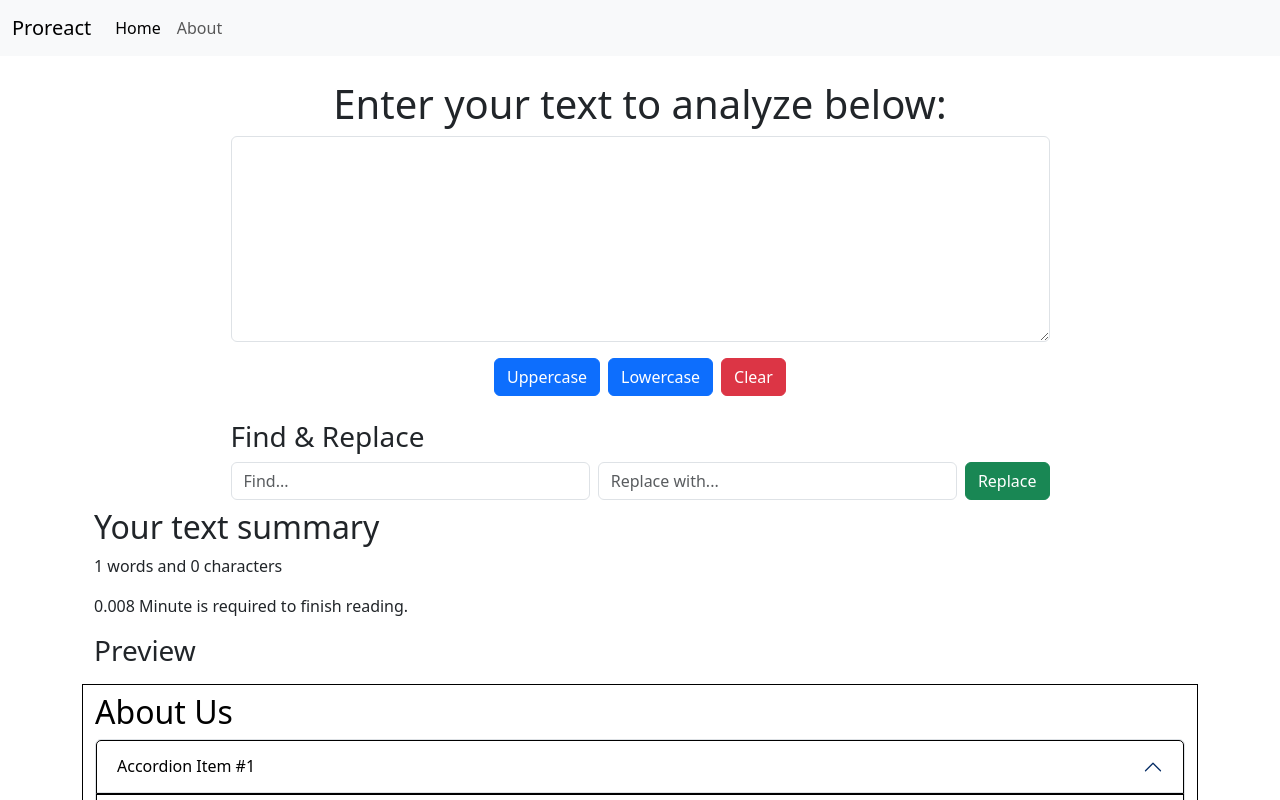
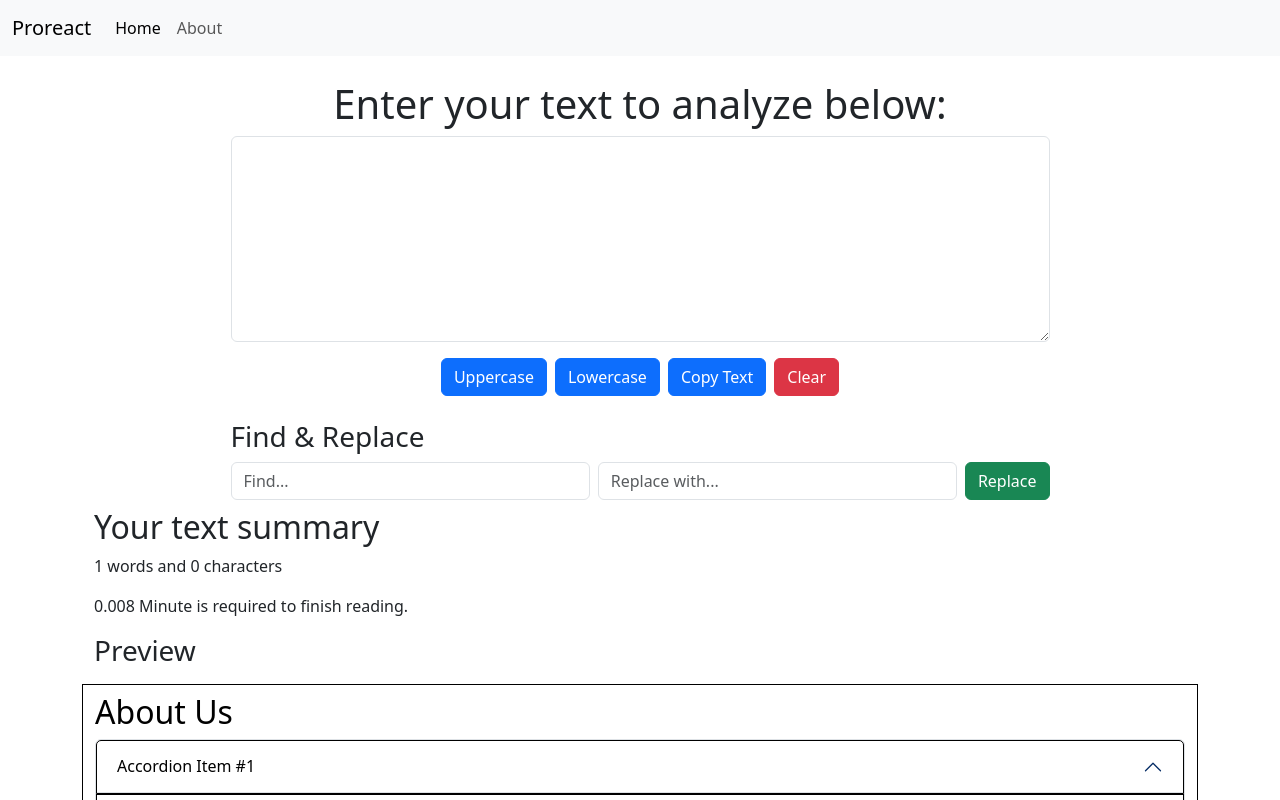
Before and after one commit to akhilshettyym/REACT, a React (Create React App) app in the folder proreact/: page / in a window 1280 px wide. Shown: the top 800 px of the page. Built offline with nearby package versions, Linux system fonts and the light colour scheme.

Commit message:
Copy text from the space

```diff
--- a/proreact/src/components/TextForm.js
+++ b/proreact/src/components/TextForm.js
@@ -14,6 +14,11 @@ export default function TextForm(props) {
         setText("");
     };
 
+    const handleCopy = () => {
+        var text = document.getElementById("myBox");
+        text.select();
+        navigator.clipboard.writeText(text.value);
+    };
 
 
     const handleOnChange = (event) => {
@@ -53,6 +58,9 @@ export default function TextForm(props) {
                         Lowercase
                     </button>
 
+                    <button className="btn btn-primary" onClick={handleCopy}>
+                       Copy Text
+                   </button>
 
                     <button className="btn btn-danger" onClick={handleClearClick}>
                         Clear
```
